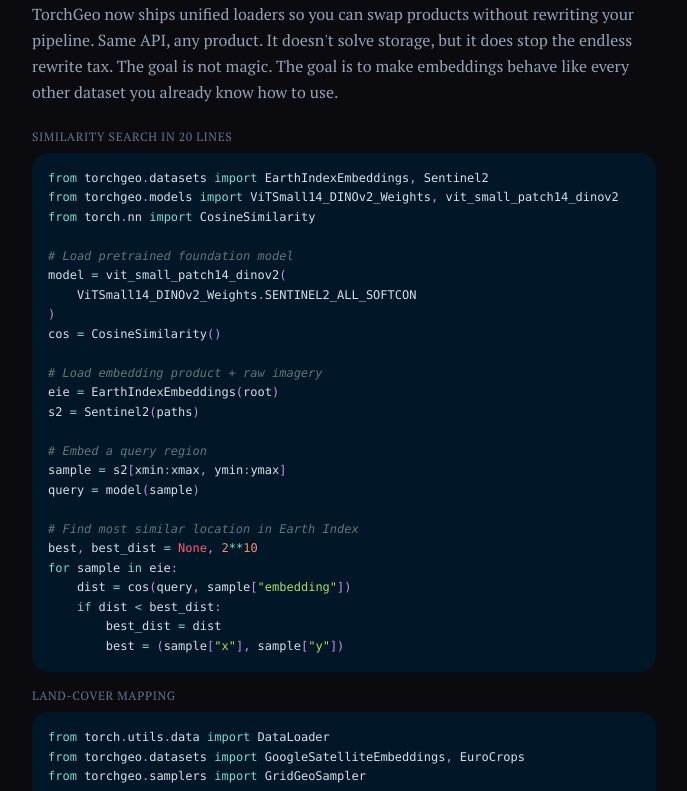
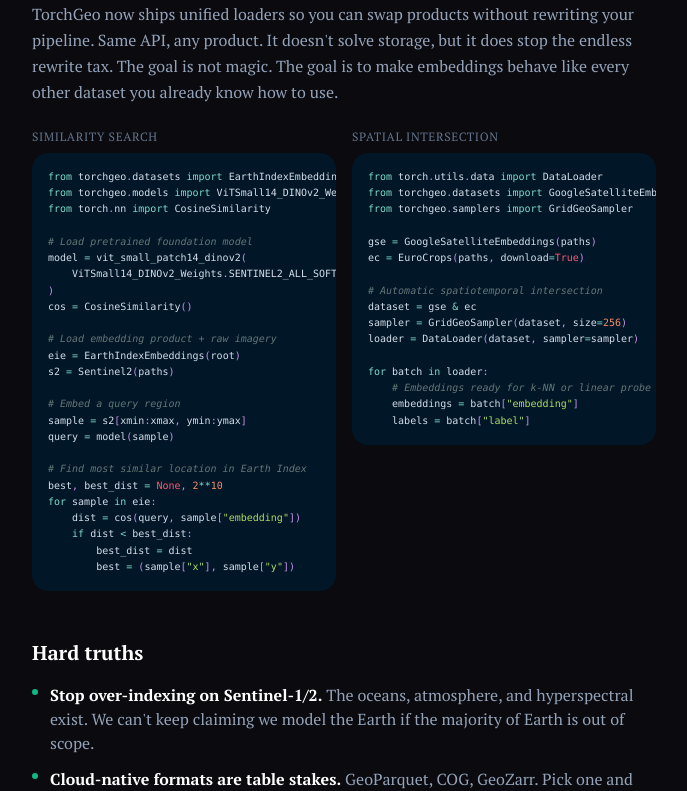
Before and after one commit to isaaccorley/isaaccorley.github.io, a Next.js app: page /earth-embedding-products in a window 1280 px wide. Shown: the part 3589-4380 px from the top of the page, without its empty margins (296-983 px from the left). Built offline with nearby package versions, Linux system fonts and the light colour scheme.

Commit message:
refactor: reorder sections, side-by-side code snippets, link Tessera/Copernicus papers

```diff
--- a/src/app/earth-embedding-products/page.tsx
+++ b/src/app/earth-embedding-products/page.tsx
@@ -716,23 +716,23 @@ export default function EarthEmbeddingProductsPage() {
               endless rewrite tax. The goal is not magic. The goal is to make embeddings behave like
               every other dataset you already know how to use.
             </p>
-            <div className="space-y-4">
+            <div className="grid gap-4 sm:grid-cols-2">
               <div className="space-y-2">
                 <p className="text-xs font-medium uppercase tracking-wider text-slate-500">
-                  Similarity search in 20 lines
+                  Similarity search
                 </p>
-                <CodeBlock code={torchGeoSnippet} language="python" />
+                <CodeBlock code={torchGeoSnippet} language="python" small />
               </div>
               <div className="space-y-2">
                 <p className="text-xs font-medium uppercase tracking-wider text-slate-500">
-                  Land-cover mapping
+                  Spatial intersection
                 </p>
-                <CodeBlock code={torchGeoMappingSnippet} language="python" />
+                <CodeBlock code={torchGeoMappingSnippet} language="python" small />
               </div>
             </div>
           </section>
 
-          {/* Hot takes */}
+          {/* Hard truths */}
           <section className="space-y-4">
             <h2 className="text-xl font-semibold text-white">Hard truths</h2>
             <ul className="space-y-3 text-slate-400">
--- a/src/components/code-block.tsx
+++ b/src/components/code-block.tsx
@@ -5,14 +5,15 @@ import { Highlight, themes } from "prism-react-renderer";
 interface CodeBlockProps {
   code: string;
   language?: string;
+  small?: boolean;
 }
 
-export function CodeBlock({ code, language = "python" }: CodeBlockProps) {
+export function CodeBlock({ code, language = "python", small = false }: CodeBlockProps) {
   return (
     <Highlight theme={themes.nightOwl} code={code.trim()} language={language}>
       {({ style, tokens, getLineProps, getTokenProps }) => (
         <pre
-          className="rounded-2xl text-xs leading-relaxed p-4 overflow-x-auto"
+          className={`rounded-2xl leading-relaxed p-4 overflow-x-auto ${small ? "text-[10px]" : "text-xs"}`}
           style={{ ...style, background: "#011627" }}
         >
           <code>
```
